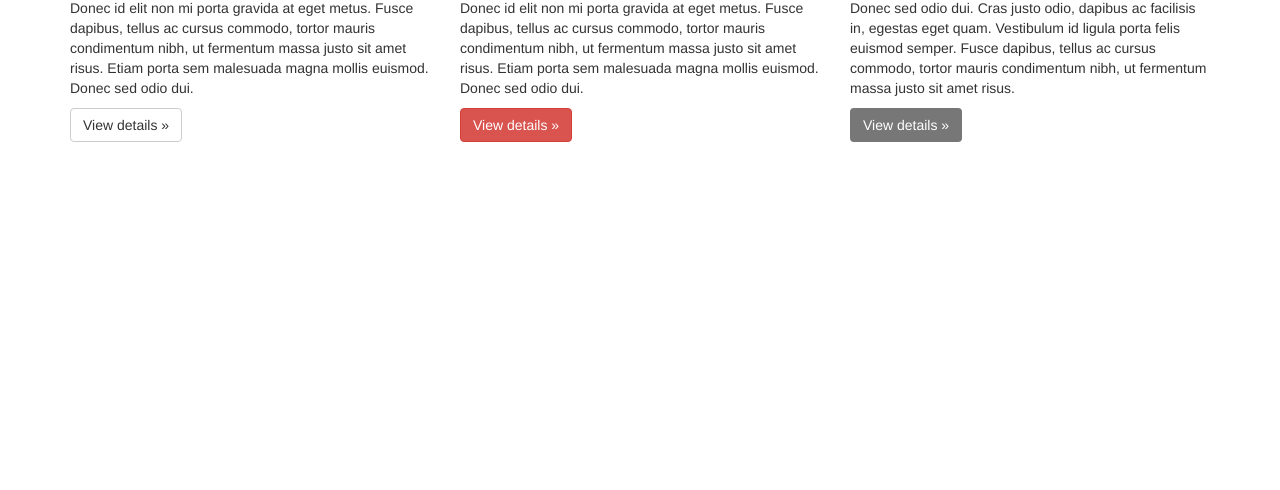
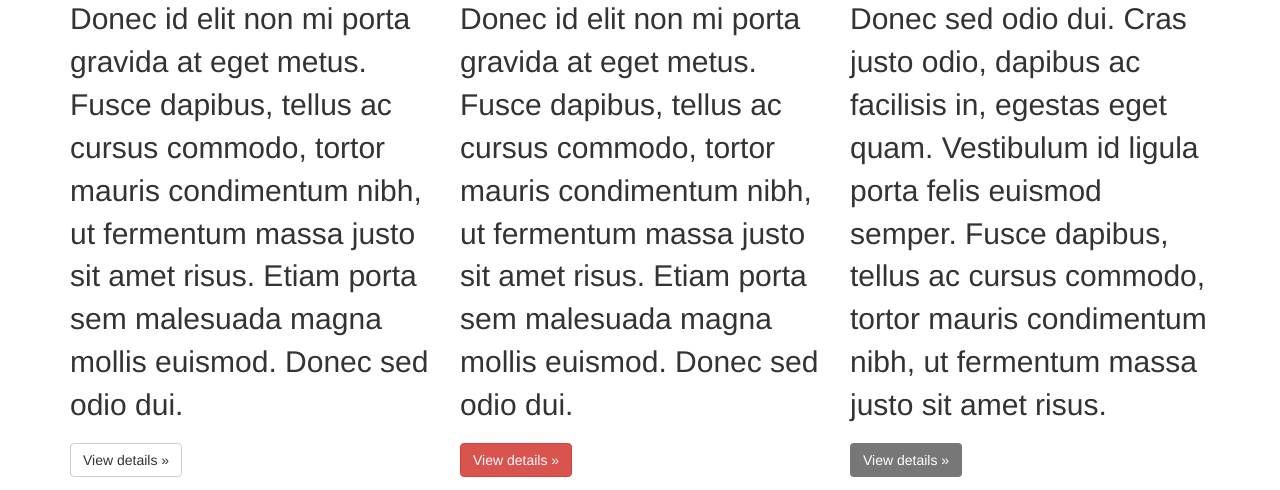
Before and after one commit to Ricktter/git_class, a plain HTML site: page index.html in a window 1280 px wide. Shown: the part 437-927 px from the top of the page. Before the commit the page ends 800 px from the top, so only its background shows below. Drawn offline with Linux system fonts and the light colour scheme.

Commit message:
commit emilio

```diff
--- a/index.html
+++ b/index.html
@@ -6,7 +6,7 @@
 	<link rel="stylesheet" href="css/bootstrap.css">
 	<link rel="stylesheet" href="css/style.css">
 </head>
-<body>
+<body style="font-size: 30px">
 	<nav class="navbar fixed-top">
       <div class="container-fluid">
         <div class="navbar-header">
```
